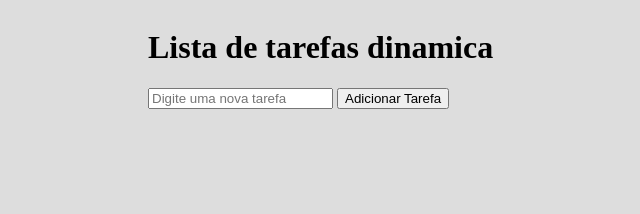
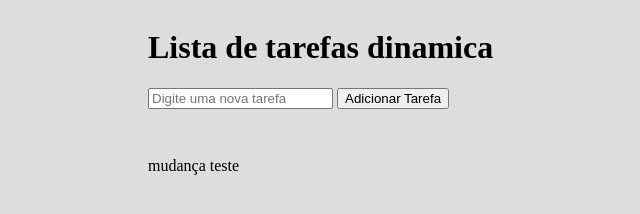
Before and after one commit to xgustavopachecox/ListaDeTarefaDinamica, a plain HTML site: page index.html in a window 1280 px wide. Shown: the whole page, without its empty margins (192-832 px from the left). Drawn offline with Linux system fonts and the light colour scheme.

Commit message:
coloquei o paragrafo com uma div

```diff
--- a/index.html
+++ b/index.html
@@ -37,6 +37,10 @@
             <button onclick="adicionarTarefa()">Adicionar Tarefa</button>
             <ul id="lista-tarefas"></ul>
         </div>
+
+        <div>
+            <p>mudança teste</p>
+        </div>
     </div>
     <script>
 
```
